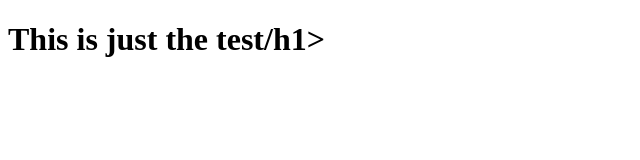
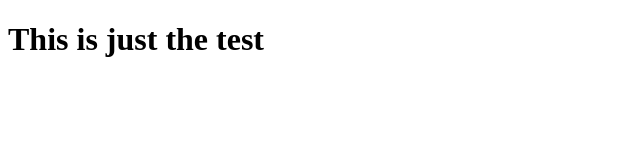
Before and after one commit to redner19/Template, a plain HTML site: page index.html in a window 1280 px wide. Shown: the full height of the page, 0-640 px from the left. Drawn offline with Linux system fonts and the light colour scheme.

Commit message:
added < on line 10

```diff
--- a/index.html
+++ b/index.html
@@ -7,6 +7,6 @@
     <title>Hello this is test</title>
 </head>
 <body>
-    <h1>This is just the test/h1>
+    <h1>This is just the test</h1>
 </body>
 </html>
```
